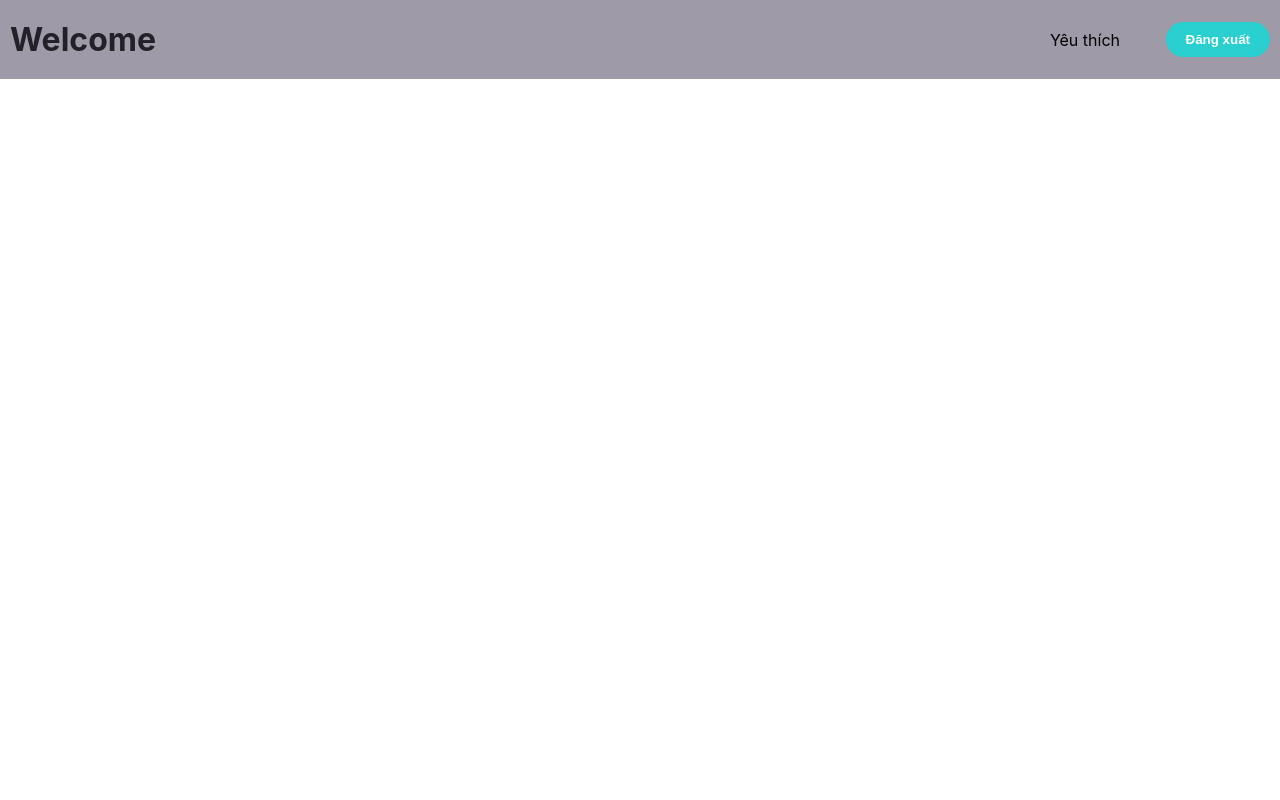
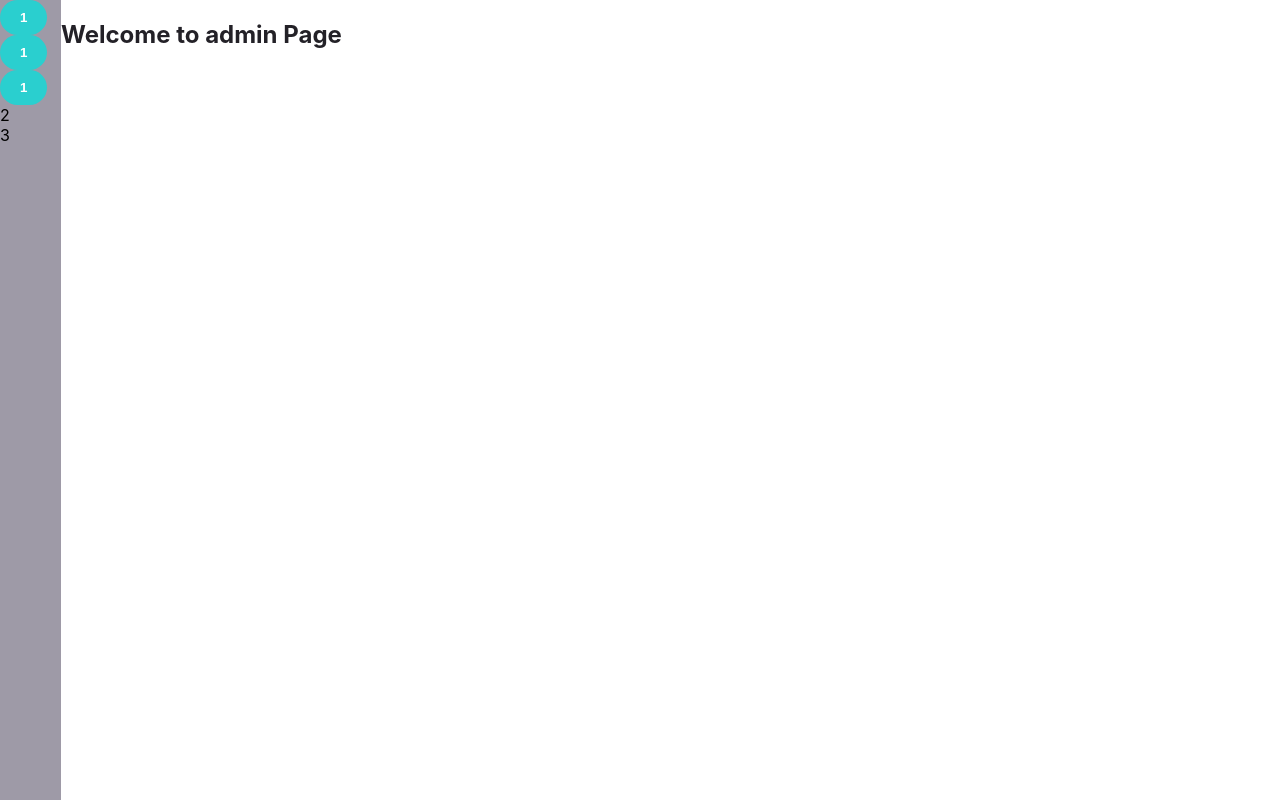
Before and after one commit to tltd0807/apartment-manager-app, a React (Create React App) app: page / in a window 1280 px wide. Built offline with nearby package versions, Linux system fonts and the light colour scheme.

Commit message:
add admin page with simple nav

```diff
--- /dev/null
+++ b/src/AdminPage/AdminPage.js
@@ -0,0 +1,15 @@
+import Nav from "./Navigation/Nav";
+import classes from "./AdminPage.module.css";
+
+const AdminPage = (props) => {
+  return (
+    <main className={classes["admin-container"]}>
+      <Nav></Nav>
+      <section className={classes["admin-section"]}>
+        <h1>Welcome to admin Page</h1>
+      </section>
+    </main>
+  );
+};
+
+export default AdminPage;
--- /dev/null
+++ b/src/AdminPage/AdminPage.module.css
@@ -0,0 +1,6 @@
+.admin-container {
+  display: flex;
+}
+.admin-section {
+  width: 100%;
+}
--- /dev/null
+++ b/src/AdminPage/Navigation/Nav.js
@@ -0,0 +1,15 @@
+import Button from "../../Layout/Button/Button";
+import classes from "./Nav.module.css";
+
+const Nav = (props) => {
+  return (
+    <nav className={classes["admin-nav"]}>
+      <Button>1</Button>
+      <Button>1</Button>
+      <Button>1</Button>
+      <div>2</div>
+      <div>3</div>
+    </nav>
+  );
+};
+export default Nav;
--- /dev/null
+++ b/src/AdminPage/Navigation/Nav.module.css
@@ -0,0 +1,5 @@
+.admin-nav {
+  background: hsl(257, 7%, 63%);
+  min-height: 100vh;
+  width: 5vw;
+}
--- a/src/App.js
+++ b/src/App.js
@@ -1,12 +1,13 @@
 import "./App.css";
 import Landing from "./LandingPage/Landing";
 import UserPage from "./UserPage/UserPage";
-
+import AdminPage from "./AdminPage/AdminPage";
 function App() {
   return (
     <>
       {/* <Landing /> */}
-      <UserPage></UserPage>
+      {/* <UserPage></UserPage> */}
+      <AdminPage></AdminPage>
     </>
   );
 }
```
